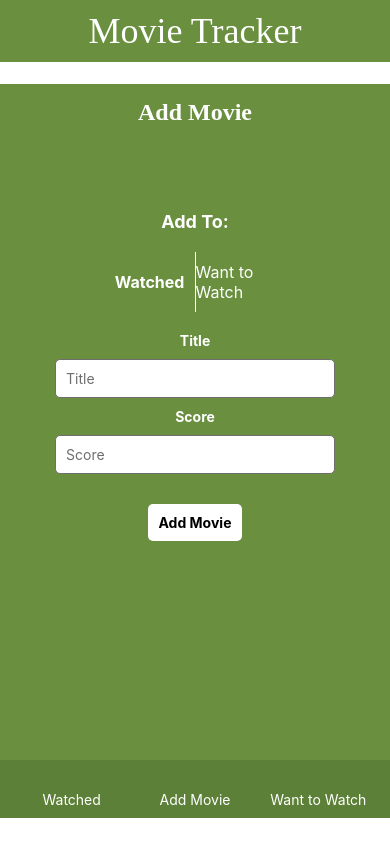
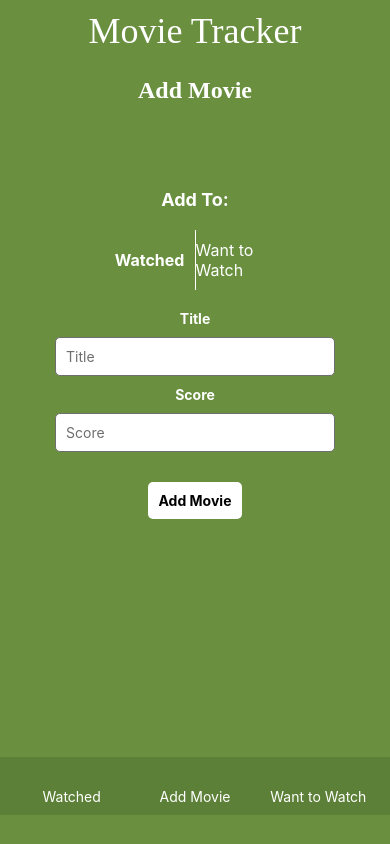
Before and after one commit to andyboulle/MovieTracker, a React Native app: screen / in a window 390 px wide. Built offline with nearby package versions, Linux system fonts and the light colour scheme; some icons are missing.

Commit message:
fixed splash screen and background color

```diff
--- a/src/App.tsx
+++ b/src/App.tsx
@@ -143,9 +143,7 @@ function App(): React.JSX.Element {
 
   return (
     <SafeAreaView style={styles.container}>
-      <View style={styles.titleCardContainer}>
-        <TitleCard />
-      </View>
+      <TitleCard />
       <View style={styles.contentContainer}>
         {activeTab}
       </View>
@@ -169,10 +167,7 @@ function App(): React.JSX.Element {
 const styles = StyleSheet.create({
   container: {
     flex: 1,
-    justifyContent: 'space-between',
-  },
-  titleCardContainer: {
-    flex: 1,
+    backgroundColor: '#698F3F',
   },
   contentContainer: {
     flex: 8,
--- a/src/components/TitleCard.tsx
+++ b/src/components/TitleCard.tsx
@@ -2,7 +2,7 @@ import { View, Text, StyleSheet } from 'react-native';
 
 export default function TitleCard(): React.JSX.Element {
     return (
-        <View>
+        <View style={styles.container}>
             <Text style={styles.titleCard}>
                 Movie Tracker
             </Text>
@@ -11,12 +11,16 @@ export default function TitleCard(): React.JSX.Element {
 }
 
 const styles = StyleSheet.create({
+    container: {
+        backgroundColor: '#698F3F',
+        width: '100%',
+        alignItems: 'center',
+        paddingVertical: 10,
+    },
     titleCard: {
         fontSize: 36,
         fontFamily: 'FjallaOne-Regular',
         textAlign: 'center',
-        padding: 10,
         color: '#FFFFFF',
-        backgroundColor: '#698F3F',
     }
 });
```
Also changed, not shown: 19 other files (tests, documents, lock files or other folders).
